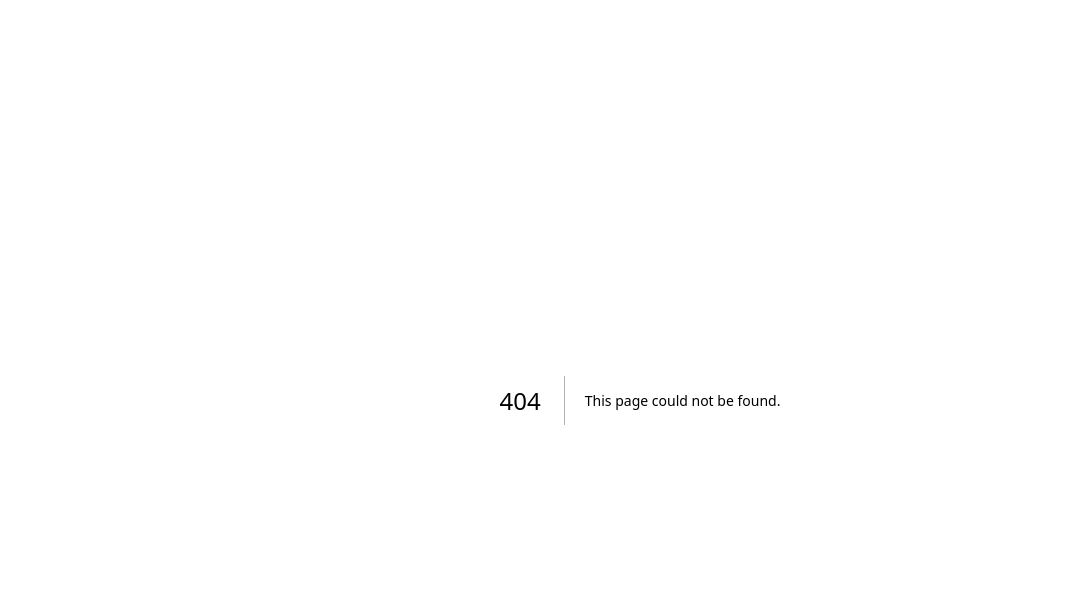
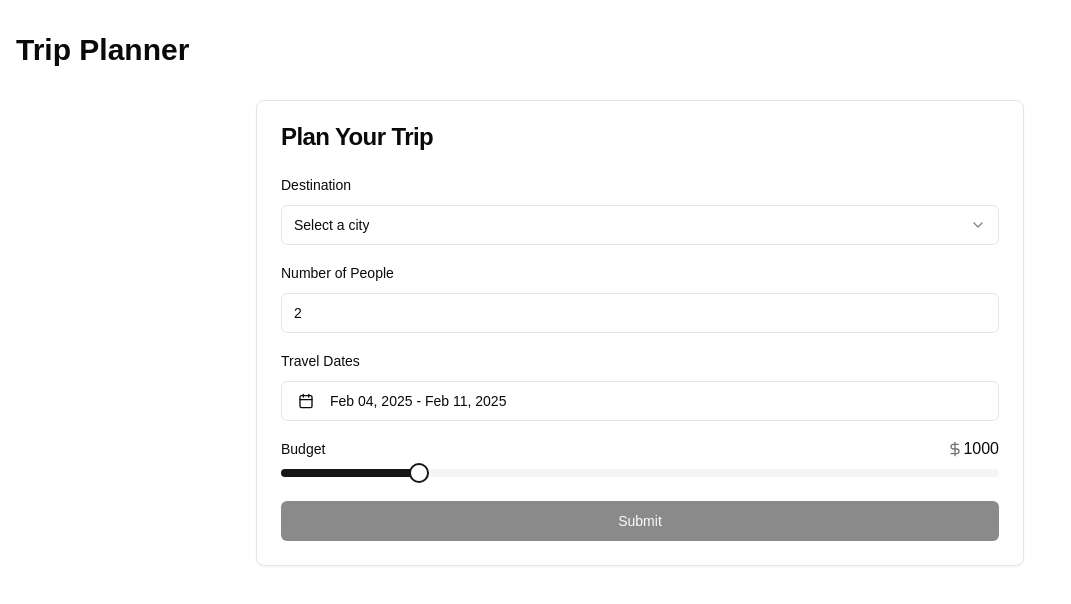
Before and after one commit to frizfealer/travel-fun-test, a Next.js app: page /trip-planner in a window 1280 px wide. Before the commit this address had no page. Shown: the top 604 px of the page, without its empty margins (0-1071 px from the left). Built offline with nearby package versions, Linux system fonts and the light colour scheme.

Commit message:
update another page

```diff
--- /dev/null
+++ b/app/trip-planner/page.tsx
@@ -0,0 +1,34 @@
+"use client"
+
+import TripPlannerWithChat from "../../components/trip-planner-with-chat"
+import { ItineraryProvider } from "@/contexts/ItineraryContext"
+
+export default function TripPlannerPage() {
+    // Handle suggestion selection
+    const handleSuggestionSelect = (activity: { title: string; location: string; time: string }) => {
+        console.log("Activity selected:", activity)
+    }
+
+    // Handle itinerary updates
+    const handleItineraryUpdate = (itinerary: any) => {
+        console.log("Itinerary updated:", itinerary)
+    }
+
+    return (
+        <main className="container mx-auto py-8 px-4">
+            <h1 className="text-3xl font-bold mb-8">Trip Planner</h1>
+            <div className="max-w-3xl mx-auto">
+                <ItineraryProvider>
+                    <TripPlannerWithChat
+                        onSuggestionSelect={handleSuggestionSelect}
+                        onItineraryUpdate={handleItineraryUpdate}
+                        onSessionReset={() => {
+                            console.log("Resetting itinerary state in TripPlannerPage");
+                            // No additional reset needed here since we don't maintain state at this level
+                        }}
+                    />
+                </ItineraryProvider>
+            </div>
+        </main>
+    )
+}
```
